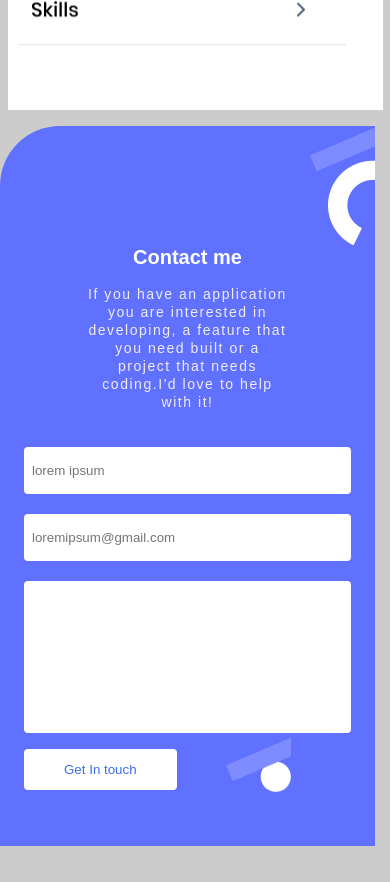
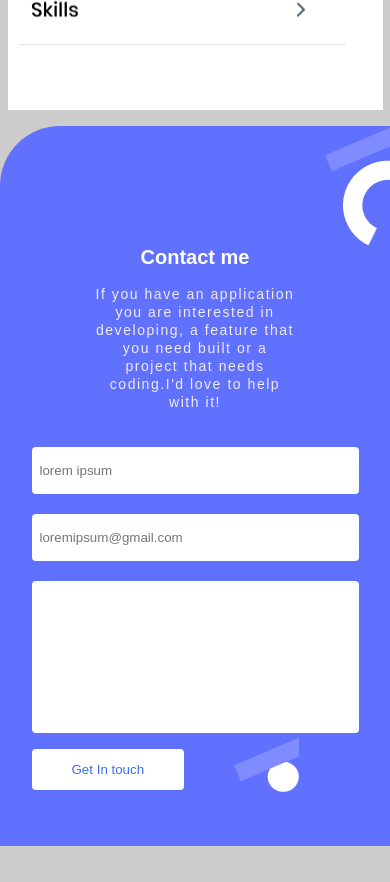
Before and after one commit to leonlynn1001/ndPortfolio, a website: page home.html in a window 390 px wide. Shown: the part 3800-4682 px from the top of the page. Drawn offline with Linux system fonts and the light colour scheme.

Commit message:
centering items in contact section to be center

```diff
--- a/index.css
+++ b/index.css
@@ -443,4 +443,11 @@ textarea {
     background-size: cover;
     border-bottom-left-radius: 0;
   }
+  .contact{
+    width: 100vw;
+    height: 100%;
+    display: grid;
+    align-items: center;
+    justify-items: center;
+  }
 }
```
